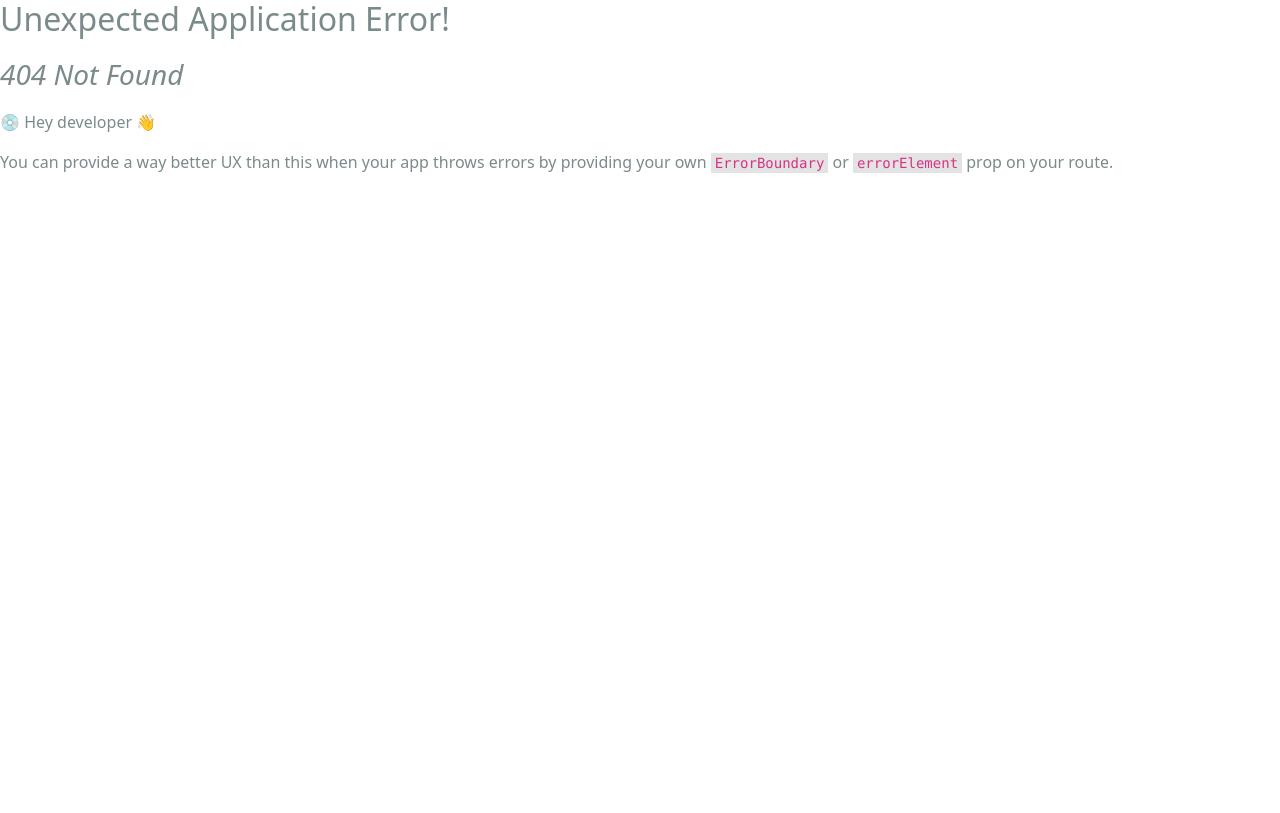
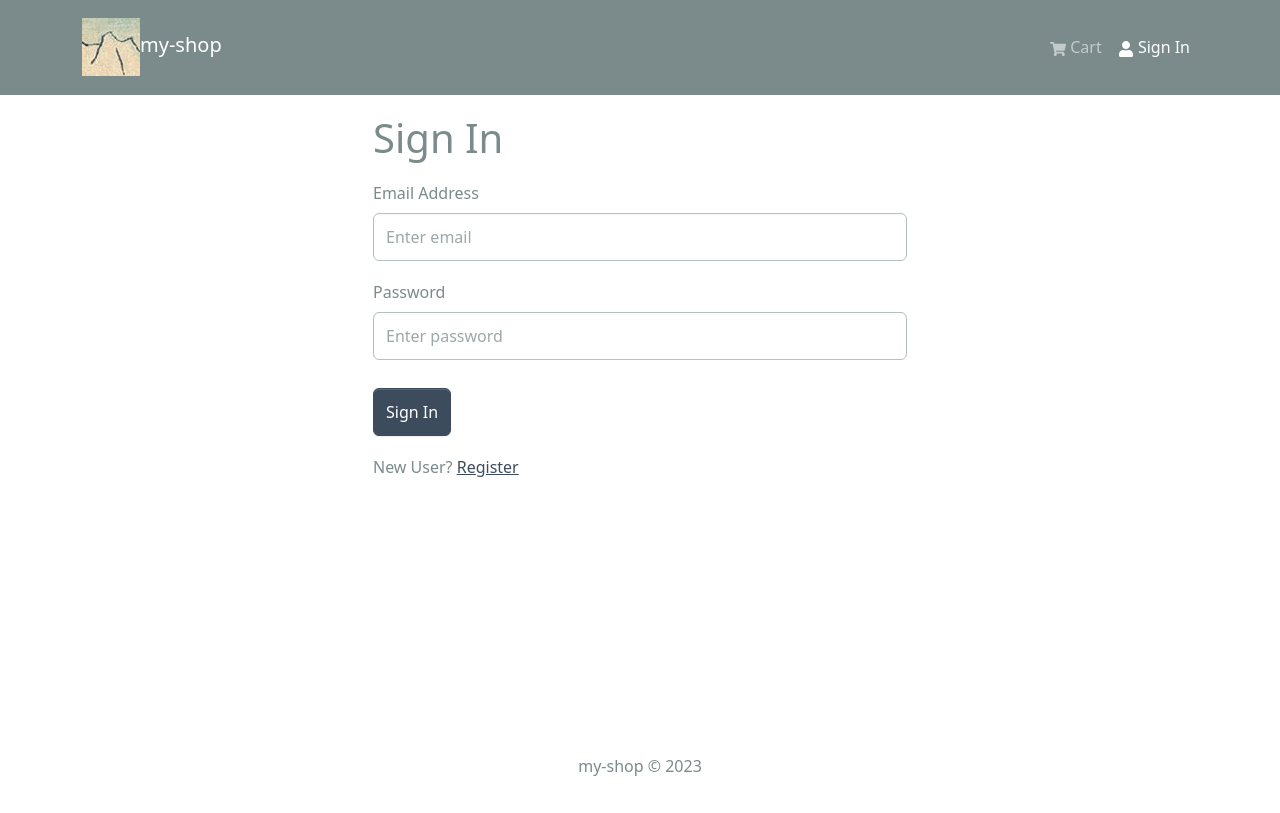
Before and after one commit to ystays/my-shop, a React (Create React App) app in the folder frontend/: page /login in a window 1280 px wide. Before the commit this address had no page. Built offline with nearby package versions, Linux system fonts and the light colour scheme.

Commit message:
Added partial frontend authentication code, including login screen

```diff
--- a/frontend/package.json
+++ b/frontend/package.json
@@ -22,6 +22,7 @@
     "react-router-bootstrap": "^0.26.2",
     "react-router-dom": "^6.19.0",
     "react-scripts": "^3.0.1",
+    "react-toastify": "^8.0.0",
     "typescript": "^4.9.5",
     "web-vitals": "^2.1.4"
   },
--- a/frontend/src/App.tsx
+++ b/frontend/src/App.tsx
@@ -3,6 +3,8 @@
 
 import { Container } from 'react-bootstrap';
 import { Outlet } from 'react-router-dom';
+import { ToastContainer } from 'react-toastify';
+import 'react-toastify/dist/ReactToastify.css';
 import Footer from './components/Footer';
 import HomeScreen from './screens/HomeScreen';
 
@@ -16,6 +18,7 @@
       </Container>
     </main>
     <Footer />
+    <ToastContainer />
     </>
   )
 }
--- /dev/null
+++ b/frontend/src/components/FormContainer.tsx
@@ -0,0 +1,16 @@
+import React from 'react'
+import { Container, Row, Col } from 'react-bootstrap';
+
+const FormContainer = ({ children }: { children: any}) => {
+    return (
+    <Container>
+        <Row className="justify-content-md-center">
+            <Col xs={12} md={6}>
+                {children}
+            </Col>
+        </Row>
+    </Container>
+  );
+};
+
+export default FormContainer;
--- a/frontend/src/components/Header.tsx
+++ b/frontend/src/components/Header.tsx
@@ -1,6 +1,6 @@
 import React from 'react'
 
-import { Navbar, Nav, Container, Badge } from 'react-bootstrap';
+import { Navbar, Nav, Container, Badge, NavDropdown } from 'react-bootstrap';
 import { FaShoppingCart, FaUser } from 'react-icons/fa';
 import logo from '../assets/logo.png';
 import { LinkContainer } from 'react-router-bootstrap';
@@ -9,7 +9,11 @@
 
 const Header = () => {
     const { cartItems } = useSelector((state: any) => state.cart);
-    console.log(cartItems);
+    const { userInfo } = useSelector((state: any) => state.auth);
+
+    const logoutHandler = () => {
+        console.log("logged out")
+    };
 
     return (
     <header>
@@ -34,11 +38,22 @@
                                 }
                             </Nav.Link>
                         </LinkContainer>
+                        { userInfo ? (
+                            <NavDropdown title={userInfo.name} id='username'>
+                                <LinkContainer to='/profile'>
+                                    <NavDropdown.Item>Profile</NavDropdown.Item>
+                                </LinkContainer>
+                                <NavDropdown.Item onClick={logoutHandler}>
+                                    Logout
+                                </NavDropdown.Item>
+                            </NavDropdown>
+                        ) : (
                         <LinkContainer to='/login'>
                             <Nav.Link>
                                 <FaUser /> Sign In
                             </Nav.Link>
                         </LinkContainer>
+                        )}
                     </Nav>
                 </Navbar.Collapse>
             </Container>
--- a/frontend/src/constants.tsx
+++ b/frontend/src/constants.tsx
@@ -1,4 +1,4 @@
-export const BASE_URL = process.env.NODE_ENV === 'development' ? 'http://localhost:3000' : '';
+export const BASE_URL = process.env.NODE_ENV === 'development' ? 'http://localhost:9000' : '';
 export const PRODUCTS_URL = '/api/products';
 export const USERS_URL = '/api/users';
 export const ORDERS_URL = '/api/orders';
--- a/frontend/src/index.tsx
+++ b/frontend/src/index.tsx
@@ -10,7 +10,8 @@
 import reportWebVitals from './reportWebVitals';
 import HomeScreen from './screens/HomeScreen';
 import ProductScreen from './screens/ProductScreen';
-import CartScreen from './screens/cartScreen';
+import CartScreen from './screens/CartScreen';
+import LoginScreen from './screens/LoginScreen';
 
 const router = createBrowserRouter(
   createRoutesFromElements(
@@ -18,6 +19,7 @@
       <Route index={true} path='/' element={<HomeScreen />} />
       <Route path='/product/:id' element={<ProductScreen />} />
       <Route path='/cart' element={<CartScreen />} />
+      <Route path='/login' element={<LoginScreen />} />
     </Route>
   )
 )
--- /dev/null
+++ b/frontend/src/screens/LoginScreen.tsx
@@ -0,0 +1,87 @@
+import React from 'react';
+import { useState, useEffect } from 'react';
+import { Link, useLocation, useNavigate } from 'react-router-dom';
+import { Form, Button, Row, Col } from 'react-bootstrap';
+import FormContainer from '../components/FormContainer';
+import { useDispatch, useSelector } from 'react-redux';
+import Loader from '../components/Loader';
+import { useLoginMutation } from '../slices/usersApiSlice';
+import { setCredentials } from '../slices/authSlice';
+import { toast } from 'react-toastify';
+
+const LoginScreen = () => {
+    const [email, setEmail] = useState('');
+    const [password, setPassword] = useState('');
+
+    const dispatch = useDispatch();
+    const navigate = useNavigate();
+
+    const [login, { isLoading }] = useLoginMutation();
+
+    const { userInfo } = useSelector((state: any) => state.auth)
+
+    const { search } = useLocation();
+    const sp = new URLSearchParams(search);
+    const redirect = sp.get('redirect') || '/';
+
+    useEffect(() => {
+        if (userInfo) {
+            navigate(redirect);
+        }
+
+    }, [userInfo, redirect, navigate]);
+
+    const submitHandler = async (e: any) => {
+        e.preventDefault();
+        try {
+            const res = await login({ email, password }).unwrap();
+            dispatch(setCredentials({...res}));
+            // navigate(redirect);
+        } catch (error: any) {
+            toast.error(error?.data?.message || error.error)
+
+        }
+    }
+    return (
+        <>
+            <FormContainer>
+                <h1>Sign In</h1>
+                <Form onSubmit={submitHandler}>
+                    <Form.Group controlId='email' className='my-3'>
+                        <Form.Label>Email Address</Form.Label>
+                        <Form.Control
+                            type='email'
+                            placeholder='Enter email'
+                            value={email}
+                            onChange={(e) => setEmail(e.target.value)}
+                        ></Form.Control>
+                    </Form.Group>
+
+                    <Form.Group controlId='password' className='my-3'>
+                        <Form.Label>Password</Form.Label>
+                        <Form.Control
+                            type='password'
+                            placeholder='Enter password'
+                            value={password}
+                            onChange={(e) => setPassword(e.target.value)}
+                        ></Form.Control>
+                    </Form.Group>
+                    <Button type='submit' variant='primary' className='mt-2' disabled={isLoading}>
+                        Sign In
+                    </Button>
+
+                    { isLoading && <Loader /> }
+
+                </Form>
+
+                <Row className='py-3'>
+                    <Col>
+                        New User? <Link to={ redirect ? `/register?redirect=${redirect}` : '/register' }>Register</Link>
+                    </Col>
+                </Row>
+            </FormContainer>
+    </>
+    );
+}
+
+export default LoginScreen
--- /dev/null
+++ b/frontend/src/slices/authSlice.tsx
@@ -0,0 +1,21 @@
+import { createSlice } from '@reduxjs/toolkit';
+
+const userInfo: string | null = localStorage.getItem('userInfo');
+const initialState = {
+    userInfo: userInfo ? JSON.parse(userInfo) : null,
+};
+
+const authSlice = createSlice({
+    name: 'auth',
+    initialState,
+    reducers: {
+        setCredentials: (state, action) => {
+            state.userInfo = action.payload;
+            localStorage.setItem('userInfo', JSON.stringify(action.payload));
+        }
+    }
+});
+
+export const { setCredentials } = authSlice.actions;
+
+export default authSlice.reducer;
--- /dev/null
+++ b/frontend/src/slices/usersApiSlice.tsx
@@ -0,0 +1,16 @@
+import { USERS_URL } from "../constants";
+import { apiSlice } from "./apiSlice";
+
+export const usersApiSlice: any = apiSlice.injectEndpoints({
+    endpoints: (builder) => ({
+        login: builder.mutation({
+            query: (data) => ({
+                url: `${USERS_URL}/auth`,
+                method: 'POST',
+                body: data,
+            }),
+        }),
+    }),
+});
+
+export const { useLoginMutation } = usersApiSlice;
--- a/frontend/src/store.tsx
+++ b/frontend/src/store.tsx
@@ -1,11 +1,13 @@
 import { configureStore } from '@reduxjs/toolkit';
 import { apiSlice } from './slices/apiSlice';
 import cartSliceReducer from './slices/cartSlice';
+import authSliceReducer from './slices/authSlice';
 
 const store = configureStore({
     reducer: {
         [apiSlice.reducerPath]: apiSlice.reducer,
         cart: cartSliceReducer,
+        auth: authSliceReducer,
     },
     middleware: (getDefaultMiddleware) => getDefaultMiddleware().concat(apiSlice.middleware),
     devTools: true,
```
Also changed, not shown: frontend/src/screens/CartScreen.tsx (renamed from frontend/src/screens/cartScreen.tsx), 1 other file (tests, documents, lock files or other folders).
